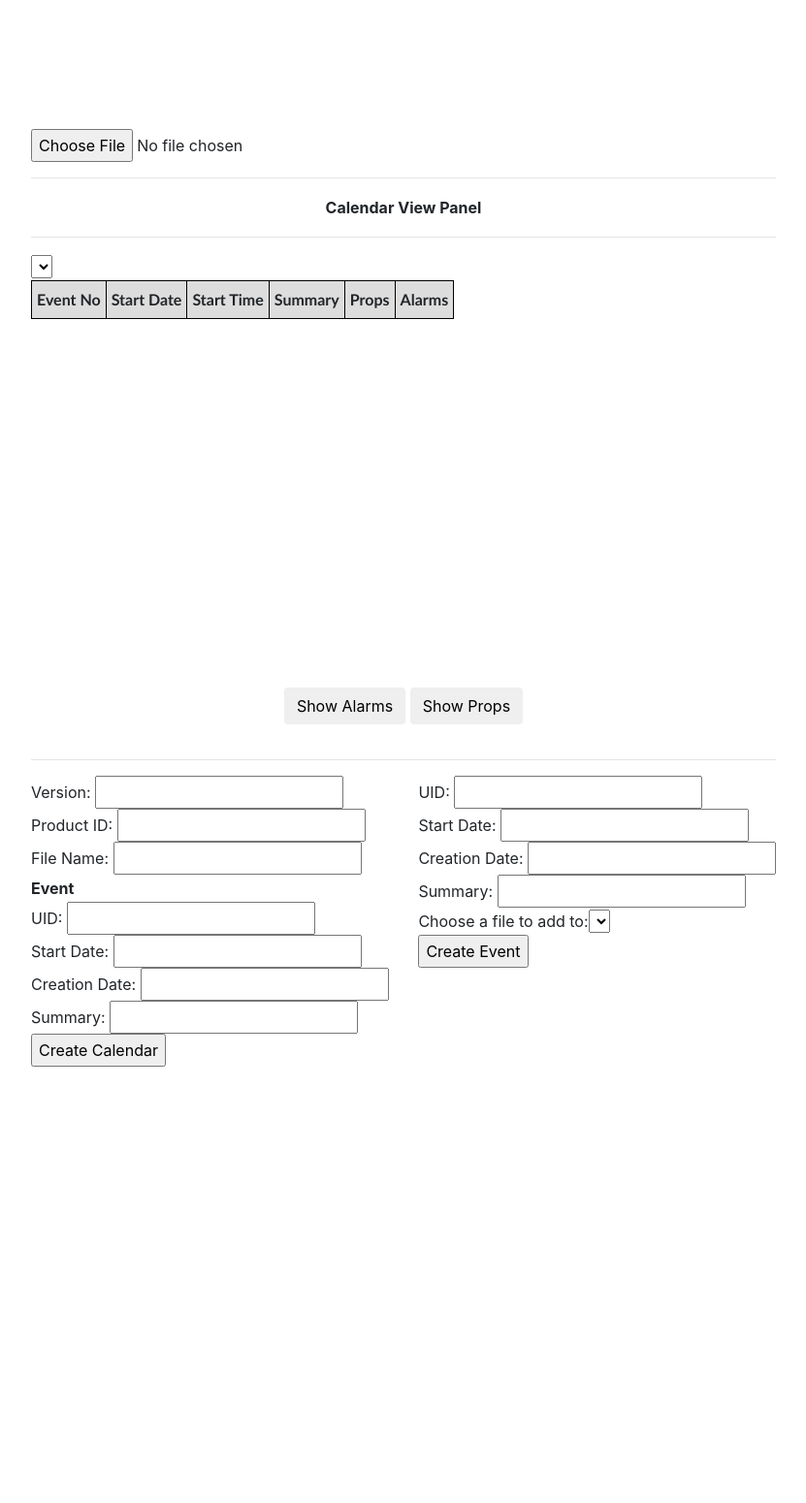
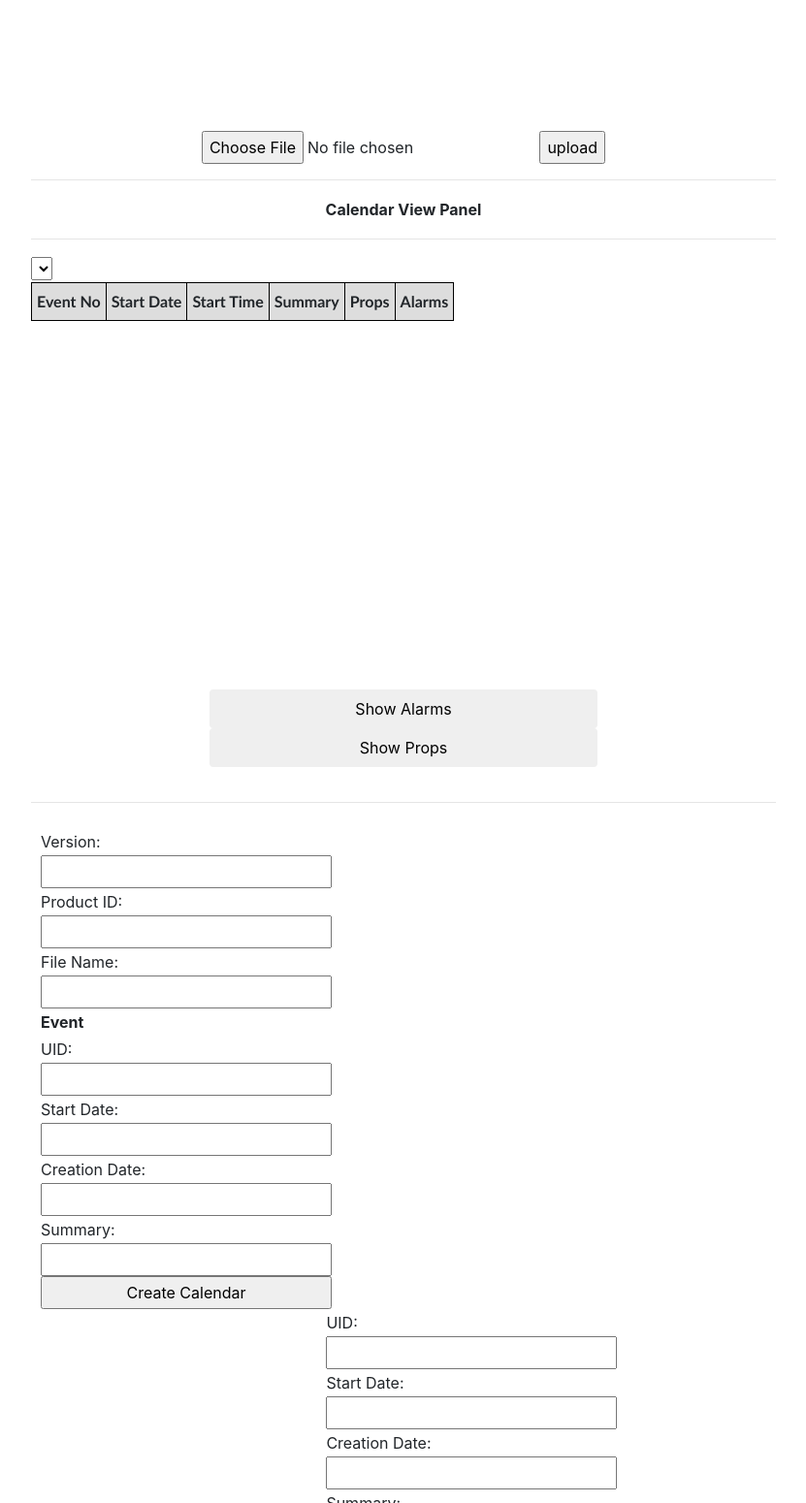
Before and after one commit to Quantaxer/Angel-o-death, a plain HTML site: page public/index.html in a window 1280 px wide. Shown: the part 660-2210 px from the top of the page at 97% size, without its empty margins (224-1055 px from the left). Before the commit the page ends 1760 px from the top, so only its background shows below. Drawn offline with nearby package versions, Linux system fonts and the light colour scheme; no server answers.

Commit message:
Did some css stuff

```diff
--- a/app.js
+++ b/app.js
@@ -227,7 +227,6 @@ app.post('/newEvt', function(req, res) {
 	var sum = req.body.summary;
 	var fileName = req.body.currentFile;
 
-	if (!fs.existsSync('uploads/' + fileName)) {
 	if (startDate.length == 15 || startDate.length == 16) {
 		if (!isNaN(startDate.substring(0,8)) && !isNaN(startDate.substring(9,15))) {
 			if (creationDate.length == 15 || creationDate.length == 16) {
@@ -250,8 +249,4 @@ app.post('/newEvt', function(req, res) {
 	else {
 		return res.status(500).send("Invalid file");
 	}
-	}
-	else {
-      	return res.status(500).send("File name already exists in the server");
-	}
 });
--- a/public/index.html
+++ b/public/index.html
@@ -36,12 +36,12 @@
         <th>Number of<br/>Properties</th>
     </tr>
     </table>
-
+    <center>
     <form action='/upload' method='POST' enctype='multipart/form-data'>
-        <input type="file" name="fileboi" id = "fileboi" accept=".ics">
+        <input type="file" name="fileboi" id = "fileboi" accept=".ics" required>
         <input type="submit" value = "upload" id = "submitButton">
     </form>
-
+    </center>
     <hr>
     <CENTER><B>Calendar View Panel</B></CENTER>
     <hr>
@@ -63,7 +63,8 @@
     </div>
 
     <hr>
-    <div style='float: left;'>
+    <div class = "inputItems">
+        <div style='float: left;' class = "contain">
             <form action = '/newCal' method='post' id = "createCal">
                 Version: <input type="text" name="version" id="version" required>
                 <br>Product ID: <input type="text" name="prodID" required>
@@ -77,7 +78,7 @@
             </form>
         </div>
 
-    <div style = 'float: right;'>
+        <div style = 'float: right;' class = "contain">
             <form action = '/newEvt' method='post' id = "createEvt">
                 UID: <input type="text" name="uid" required>
                 <br>Start Date: <input type="text" name="start" required>
@@ -87,6 +88,7 @@
                 <br><input type = "submit" value = "Create Event">
             </form>
         </div>
+    </div>
     <!-- Leave me at the bottom of body -->
     <script src="/index.js"></script>
 </body>
--- a/public/index.js
+++ b/public/index.js
@@ -180,29 +180,6 @@ $(document).ready(function() {
     });
 
 
-    $("#fileboi").on("change", function(){
-        /*s = document.getElementById('fileboi').value;
-        $.ajax({
-            type: 'get',            //Request type
-            dataType: 'json',       //Data type - we will use JSON for almost everything
-            url: '/validateFileUpload',   //The server endpoint we are connecting to
-            data: {theFile: s},
-            success: function (info) {
-                if (info.isValid == true) {
-                    $("#submitButton").show();
-                }
-                else {
-                    console.log("invalid file");
-                }
-            },
-            fail: function(error) {
-                // Non-200 return, do something with error
-                console.log(error);
-            }
-        }); */
-        $("#submitButton").show();
-    })
-
     //Update calViewTable when it changes
     $('#viewFiles').on('change', function() {
         var s = $('#viewFiles').children("option:selected").val();
--- a/public/style.css
+++ b/public/style.css
@@ -49,8 +49,18 @@ tr {
     background-color: white;
 }
 
-#submitButton {
-    display:none;
+.contain {
+    width: 300px;
+}
+
+.contain input {
+    width: 100%;
+    clear:both;
+}
+
+.inputItems {
+    width:80%;
+    padding:10px;
 }
 
 #createContainer {
@@ -61,10 +71,16 @@ tr {
     padding: 20px;
 }
 
+.btn {
+    width:400px;
+    height:40px;
+
+}
+
 #statusPanel {
     text-align: left;
     white-space: nowrap;
-    padding: 10px;
+    padding: 5px;
 }
 
 #fileLogPanel {
@@ -73,6 +89,8 @@ tr {
 
 #calendarPanel {
     padding:20px;
+    width:1000px;
+    height:200px;
 }
 #statusBox {
     width: 1000px;
```
Also changed, not shown: 8 other files. Lines whose indentation alone changed are shown as unchanged.
